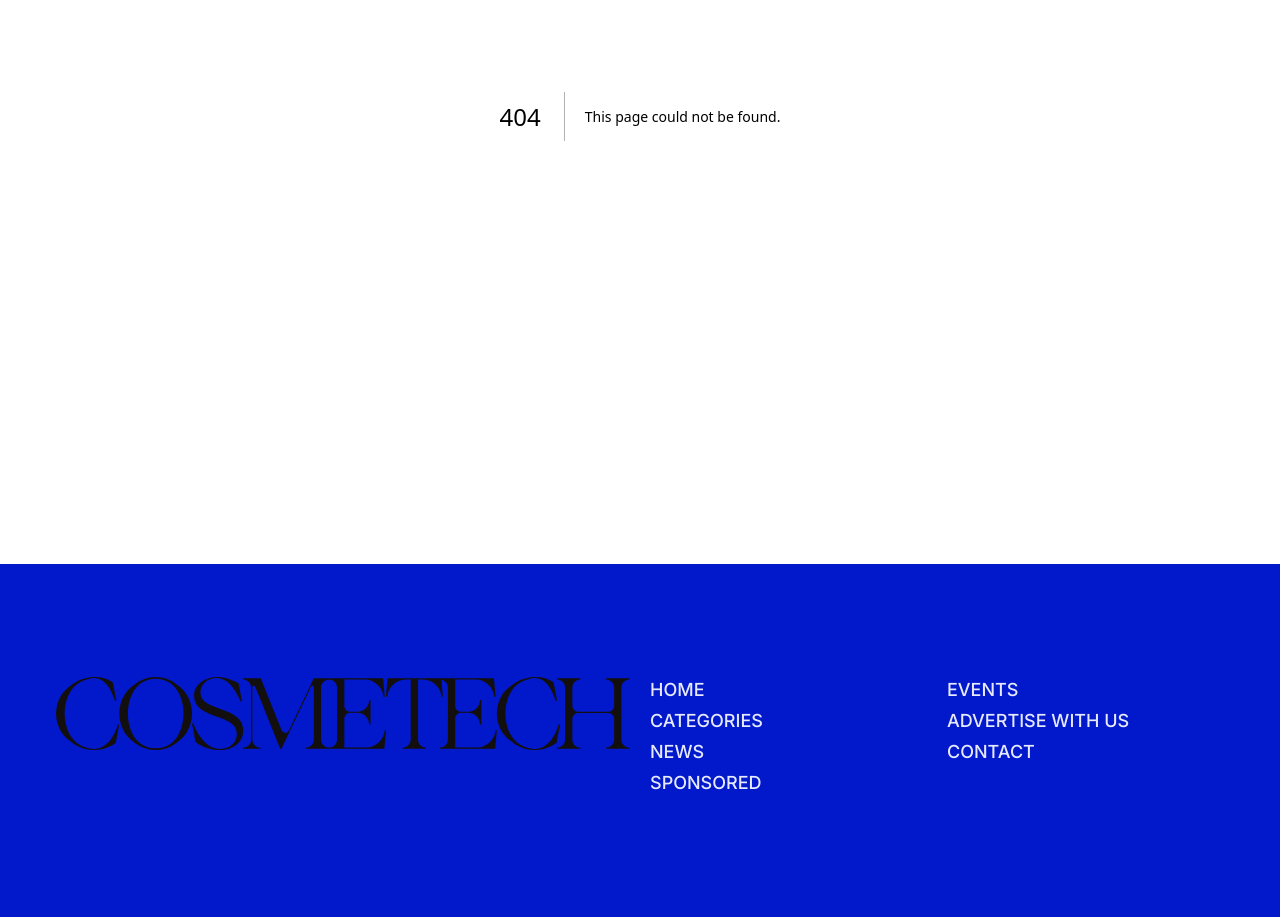
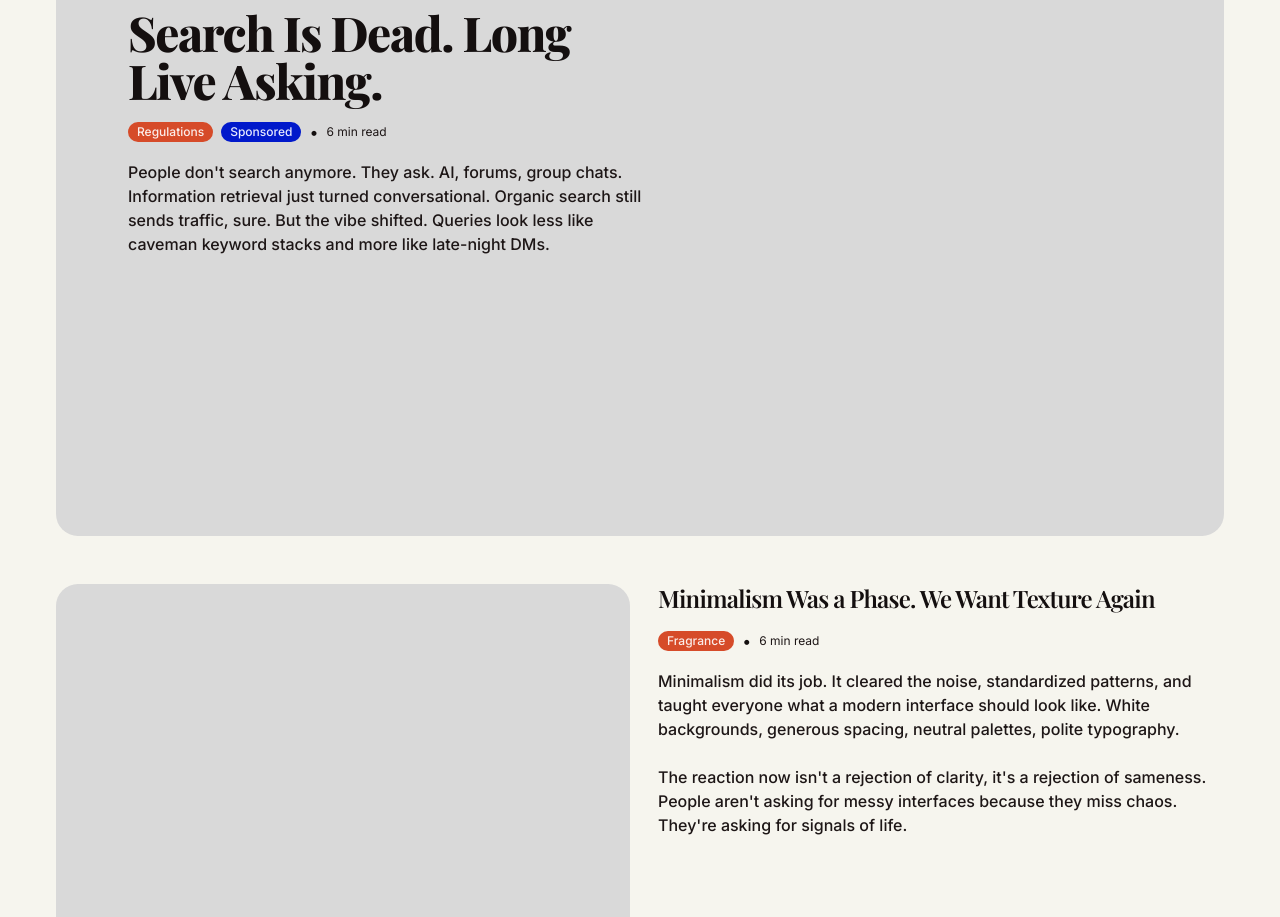
Before and after one commit to whonoahexe/cosmetech, a Next.js app: page /news in a window 1280 px wide. Before the commit this address had no page. Shown: the part 380-1297 px from the top of the page. Built offline with nearby package versions, Linux system fonts and the light colour scheme; a web font is replaced by a local one.

Commit message:
feat: events page

```diff
--- /dev/null
+++ b/app/news/page.tsx
@@ -0,0 +1,5 @@
+import { NewsPageContent } from "@/components/pages/news";
+
+export default function NewsPage() {
+  return <NewsPageContent />;
+}
--- a/components/pages/events/events-page.tsx
+++ b/components/pages/events/events-page.tsx
@@ -90,18 +90,20 @@ function EventsSection({ title, events }: { title: string; events: EventCardData
     <section className="space-y-4">
       <div className="flex items-end gap-6 py-4">
         <h2 className="type-heading-1 text-foreground">{title}</h2>
-        <Button variant="outline" className="h-9 w-16 rounded-full" aria-label={`${title} controls`}>
+        <Button
+          variant="outline"
+          className="h-9 w-16 rounded-full"
+          aria-label={`${title} controls`}
+        >
           <ArrowDown className="size-4" />
         </Button>
       </div>
 
-      <div className="grid grid-cols-1 gap-x-5 gap-y-8 py-4 xl:grid-cols-2">
+      <div className="grid grid-cols-8 gap-x-5 gap-y-8 py-4">
         {events.map((event) => (
-          <EventCard
-            key={`${title}-${event.title}-${event.date}`}
-            {...event}
-            variant="list"
-          />
+          <div key={`${title}-${event.title}-${event.date}`} className="col-span-8 xl:col-span-4">
+            <EventCard {...event} variant="list" />
+          </div>
         ))}
       </div>
     </section>
@@ -110,9 +112,9 @@ function EventsSection({ title, events }: { title: string; events: EventCardData
 
 export function EventsPageContent() {
   return (
-    <div className="mt-8 mb-12 flex flex-col gap-4">
-      <section className="flex flex-col gap-6 py-8 lg:flex-row lg:items-start lg:justify-between">
-        <div className="flex max-w-230 flex-col gap-4">
+    <div className="mt-4 mb-12 flex flex-col gap-4">
+      <section className="grid grid-cols-8 gap-5 py-8">
+        <div className="col-span-8 flex max-w-230 flex-col gap-4 xl:col-span-5">
           <h1 className="type-heading-1 text-foreground">EVENTS</h1>
 
           <div className="flex flex-wrap items-center gap-3 py-4">
@@ -144,7 +146,7 @@ export function EventsPageContent() {
           </div>
         </div>
 
-        <p className="type-paragraph-large-medium max-w-166 text-foreground lg:pt-2">
+        <p className="type-paragraph-large-medium col-span-8 max-w-166 text-foreground xl:col-span-3 xl:pt-2">
           Conferences, workshops, and industry gatherings from across the global cosmetics and
           personal care sector. Explore upcoming events, past highlights, and opportunities to
           connect with researchers, manufacturers, and innovators shaping the future of beauty.
--- a/components/pages/home/article-card.tsx
+++ b/components/pages/home/article-card.tsx
@@ -13,7 +13,7 @@ export interface ArticleCardData {
 
 interface ArticleCardProps extends ArticleCardData {
   colSpan?: 2 | 4;
-  variant?: "grid" | "featured" | "list";
+  variant?: "grid" | "featured" | "list" | "news-horizontal";
   showSeparator?: boolean;
   className?: string;
 }
@@ -33,7 +33,35 @@ export function ArticleCard({
   const isGrid = variant === "grid";
   const isFeatured = variant === "featured";
   const isList = variant === "list";
+  const isNewsHorizontal = variant === "news-horizontal";
   const isLargeGrid = isGrid && colSpan >= 4;
+
+  if (isNewsHorizontal) {
+    return (
+      <article className={cn("grid grid-cols-1 gap-5 lg:grid-cols-8", className)}>
+        <div className="h-111 overflow-hidden rounded-3xl bg-[#D9D9D9] lg:col-span-4">
+          {image && <img src={image} alt={title} className="h-full w-full object-cover" />}
+        </div>
+
+        <div className="flex flex-col gap-4 px-2 lg:col-span-4">
+          <h3 className="type-heading-3 text-foreground">{title}</h3>
+
+          <div className="flex items-center gap-2">
+            <Badge variant="secondary">{category}</Badge>
+            {isSponsored && <Badge variant="default">Sponsored</Badge>}
+            <span className="type-paragraph text-foreground">&bull;</span>
+            <span className="type-paragraph-mini text-muted-foreground whitespace-nowrap">
+              {readTime} min read
+            </span>
+          </div>
+
+          <p className="type-paragraph-medium text-muted-foreground whitespace-pre-line">
+            {excerpt}
+          </p>
+        </div>
+      </article>
+    );
+  }
 
   return (
     <article
--- a/components/pages/home/event-card.tsx
+++ b/components/pages/home/event-card.tsx
@@ -52,7 +52,9 @@ export function EventCard({
             <Badge variant="secondary">{category ?? location}</Badge>
             {isSponsored && <Badge variant="default">Sponsored</Badge>}
             <span className="type-paragraph text-foreground">&bull;</span>
-            <span className="type-paragraph-mini text-muted-foreground whitespace-nowrap">{date}</span>
+            <span className="type-paragraph-mini text-muted-foreground whitespace-nowrap">
+              {date}
+            </span>
           </div>
 
           <div className="space-y-4">
--- /dev/null
+++ b/components/pages/news/index.ts
@@ -0,0 +1 @@
+export { NewsPageContent } from "./news-page";
--- /dev/null
+++ b/components/pages/news/news-page.tsx
@@ -0,0 +1,137 @@
+import { ArrowDown } from "lucide-react";
+
+import { ArticleCard, type ArticleCardData } from "@/components/pages/home/article-card";
+import { Badge } from "@/components/ui/badge";
+import { Button } from "@/components/ui/button";
+
+const FEATURED_NEWS = {
+  title: "Search Is Dead. Long Live Asking.",
+  category: "Regulations",
+  isSponsored: true,
+  readTime: 6,
+  excerpt:
+    "People don't search anymore. They ask. AI, forums, group chats. Information retrieval just turned conversational. Organic search still sends traffic, sure. But the vibe shifted. Queries look less like caveman keyword stacks and more like late-night DMs.",
+};
+
+const NEWS_ROWS: ArticleCardData[] = [
+  {
+    image: null,
+    category: "Fragrance",
+    readTime: 6,
+    title: "Minimalism Was a Phase. We Want Texture Again",
+    excerpt:
+      "Minimalism did its job. It cleared the noise, standardized patterns, and taught everyone what a modern interface should look like. White backgrounds, generous spacing, neutral palettes, polite typography.\n\nThe reaction now isn't a rejection of clarity, it's a rejection of sameness. People aren't asking for messy interfaces because they miss chaos. They're asking for signals of life.",
+  },
+  {
+    image: null,
+    category: "Regulations",
+    readTime: 6,
+    title: "The Aesthetic Is the Product",
+    excerpt:
+      "The old model was simple. Build a product, launch a campaign, push updates when there's something to sell. Now the rhythm looks different.\n\nPart of this shift comes from the collapse of traditional channels. Social platforms still matter, but they're crowded and unpredictable.",
+  },
+];
+
+const PRESS_RELEASES: ArticleCardData[] = [
+  {
+    image: null,
+    category: "Packaging",
+    readTime: 6,
+    title: "The Aesthetic Is the Product",
+    excerpt: "Why branding, UI, and vibes now carry more weight than features.",
+  },
+  {
+    image: null,
+    category: "Fragrance",
+    readTime: 6,
+    title: "Minimalism Was a Phase. We Want Texture Again",
+    excerpt: "Clean design ruled for a decade. Now people want personality and clutter.",
+  },
+  {
+    image: null,
+    category: "Fragrance",
+    readTime: 6,
+    title: "Why Every Brand Thinks It's a Media Company Now",
+    excerpt: "From newsletters to mini-documentaries, brands are publishing like studios.",
+  },
+  {
+    image: null,
+    category: "Marketing",
+    readTime: 6,
+    title: "AI Tools Won't Replace Editors, But They'll Expose Lazy Ones",
+    excerpt: "Automation is reshaping editorial workflows and research speed.",
+  },
+];
+
+function NewsHeroSection() {
+  return (
+    <section className="py-4">
+      <div className="relative h-150 w-full overflow-hidden rounded-3xl bg-[#D9D9D9]">
+        <div className="absolute left-8 top-8 flex max-w-130 flex-col gap-4 md:left-18 md:top-18">
+          <h2 className="type-heading-1 text-foreground">{FEATURED_NEWS.title}</h2>
+
+          <div className="flex items-center gap-2">
+            <Badge variant="secondary">{FEATURED_NEWS.category}</Badge>
+            {FEATURED_NEWS.isSponsored && <Badge variant="default">Sponsored</Badge>}
+            <span className="type-paragraph text-foreground">&bull;</span>
+            <span className="type-paragraph-mini text-muted-foreground whitespace-nowrap">
+              {FEATURED_NEWS.readTime} min read
+            </span>
+          </div>
+
+          <p className="type-paragraph-medium text-muted-foreground">{FEATURED_NEWS.excerpt}</p>
+        </div>
+      </div>
+    </section>
+  );
+}
+
+function PressReleasesSection() {
+  return (
+    <section className="py-4">
+      <div className="flex items-end gap-6 py-4">
+        <h2 className="type-heading-1 text-foreground">Press Releases</h2>
+        <Button
+          variant="outline"
+          className="h-9 w-16 rounded-full"
+          aria-label="Press releases controls"
+        >
+          <ArrowDown className="size-4" />
+        </Button>
+      </div>
+
+      <div className="grid grid-cols-8 gap-5 py-4">
+        {PRESS_RELEASES.map((article) => (
+          <div key={article.title} className="col-span-8 md:col-span-4 xl:col-span-2">
+            <ArticleCard {...article} colSpan={2} />
+          </div>
+        ))}
+      </div>
+    </section>
+  );
+}
+
+export function NewsPageContent() {
+  return (
+    <div className="mt-4 mb-12 flex flex-col gap-4">
+      <section className="flex flex-col items-center gap-3 py-8 text-center">
+        <h1 className="type-heading-1 text-foreground">NEWS</h1>
+        <p className="type-paragraph-medium max-w-239 text-muted-foreground">
+          Timely updates from across the global beauty and personal care industry. From regulatory
+          shifts and ingredient developments to brand launches and technology trends, this is where
+          the latest news lives.
+        </p>
+      </section>
+
+      <NewsHeroSection />
+
+      <section className="space-y-8 py-4">
+        {NEWS_ROWS.map((article) => (
+          <ArticleCard key={article.title} {...article} variant="news-horizontal" />
+        ))}
+      </section>
+
+      <PressReleasesSection />
+    </div>
+  );
+}
```
Also changed, not shown: app/events/page.tsx (line endings or trailing spaces), components/pages/events/index.ts (line endings or trailing spaces).
